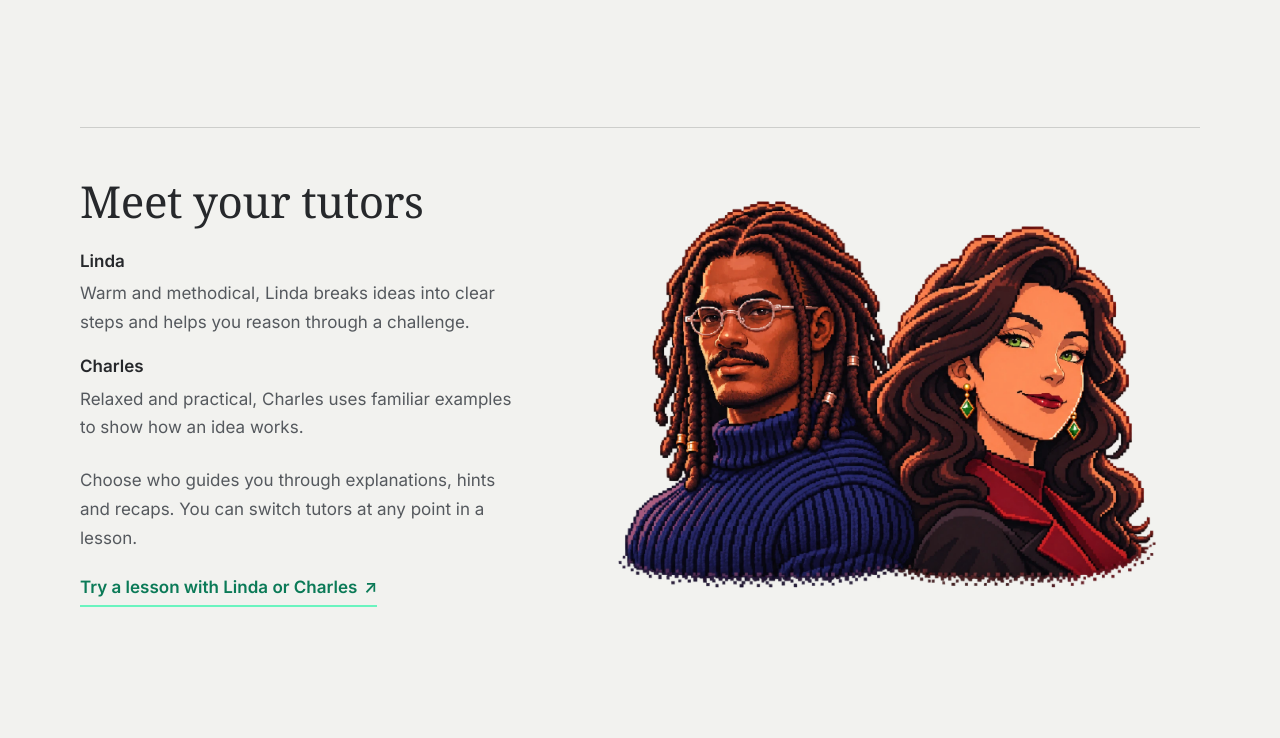
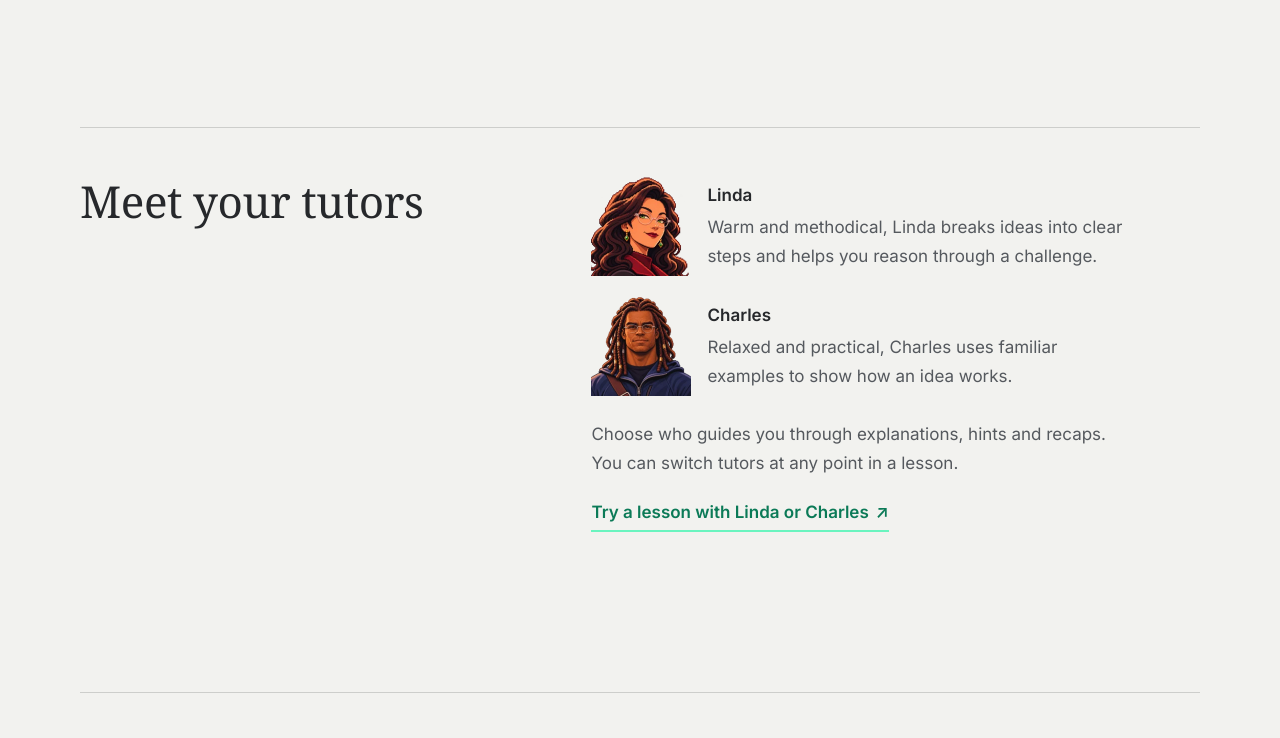
Before and after one commit to luishowin/lumino, a website: page index.html in a window 1280 px wide. Shown: the part 1360-2098 px from the top of the page. Drawn offline with Linux system fonts and the light colour scheme; a web font is replaced by a local one.

Commit message:
Introduce individual tutor portraits on the homepage

```diff
--- a/index.html
+++ b/index.html
@@ -152,17 +152,23 @@
   .section-intro + .section-intro { margin-top: 1rem; }
   .section-intro + .accordion { margin-top: 2rem; }
 
-  .tutor-portrait {
-    display: block;
-    width: min(100%, 38rem);
-    height: auto;
-    justify-self: center;
-    align-self: center;
+  .tutor-profiles {
+    display: grid;
+    gap: 1.25rem;
+    list-style: none;
+    margin: 0 0 1.5rem;
+    padding: 0;
+    max-width: 34rem;
   }
-  .tutor-profiles { margin: 0 0 1.5rem; }
-  .tutor-profiles dt { font-weight: 600; }
-  .tutor-profiles dd { margin: .2rem 0 0; color: var(--charcoal-soft); }
-  .tutor-profiles dd + dt { margin-top: 1rem; }
+  .tutor-profile {
+    display: grid;
+    grid-template-columns: 100px minmax(0, 1fr);
+    gap: 1rem;
+    align-items: center;
+  }
+  .tutor-profile img { display: block; width: 100%; height: auto; }
+  .tutor-profile h3 { margin: 0; font-size: 1em; font-weight: 600; }
+  .tutor-profile p { margin: .2rem 0 0; color: var(--charcoal-soft); }
   .tutor-intro .text-link { margin-top: 1.25rem; }
 
   /* Accordion (native details/summary: keyboard and screen-reader support built in) */
@@ -219,12 +225,6 @@
 
   @media (min-width: 52rem) {
     .section { grid-template-columns: minmax(0, 5fr) minmax(0, 7fr); align-items: start; }
-    .tutor-section .tutor-portrait { grid-column: 2; grid-row: 1 / span 2; }
-  }
-
-  @media (width < 52rem) {
-    .tutor-section { row-gap: 2.5rem; }
-    .tutor-section .tutor-portrait { width: min(80%, 30.4rem); }
   }
 
   @media (max-width: 30rem) {
@@ -283,18 +283,25 @@
       </div>
     </section>
 
-    <section class="section tutor-section" aria-labelledby="meet-tutors">
+    <section class="section" aria-labelledby="meet-tutors">
       <h2 id="meet-tutors" class="reveal" style="--i:0">Meet your tutors</h2>
-      <img class="tutor-portrait reveal" style="--i:1" src="assets/lumino-tutors.webp?v=2"
-        width="1536" height="1024" alt="Pixel-art portrait of Charles on the left and Linda on the right, standing back to back"
-        loading="lazy" decoding="async">
-      <div class="tutor-intro reveal" style="--i:2">
-        <dl class="tutor-profiles">
-          <dt>Linda</dt>
-          <dd>Warm and methodical, Linda breaks ideas into clear steps and helps you reason through a challenge.</dd>
-          <dt>Charles</dt>
-          <dd>Relaxed and practical, Charles uses familiar examples to show how an idea works.</dd>
-        </dl>
+      <div class="tutor-intro reveal" style="--i:1">
+        <ul class="tutor-profiles" role="list">
+          <li class="tutor-profile">
+            <img src="assets/lumino-linda.webp" width="100" height="100" alt="" loading="lazy" decoding="async">
+            <div>
+              <h3>Linda</h3>
+              <p>Warm and methodical, Linda breaks ideas into clear steps and helps you reason through a challenge.</p>
+            </div>
+          </li>
+          <li class="tutor-profile">
+            <img src="assets/lumino-charles.webp" width="100" height="100" alt="" loading="lazy" decoding="async">
+            <div>
+              <h3>Charles</h3>
+              <p>Relaxed and practical, Charles uses familiar examples to show how an idea works.</p>
+            </div>
+          </li>
+        </ul>
         <p class="section-intro">Choose who guides you through explanations, hints and recaps. You can switch tutors at any point in a lesson.</p>
         <a class="text-link" href="lumino-app/">Try a lesson with Linda or Charles</a>
       </div>
--- a/sw.js
+++ b/sw.js
@@ -1,9 +1,9 @@
-const CACHE = "lumino-v14";
+const CACHE = "lumino-v15";
 const ASSETS = [
   "./", "./index.html", "./lumino-app/", "./lumino-app/index.html", "./learn.html", "./about.html",
   "./styles.css", "./landing.css", "./app.js?v=12", "./manifest.webmanifest",
   "./assets/lumino-preview.png", "./assets/lumino-favicon.png", "./assets/lumino-fire-hydrant.webp",
-  "./assets/lumino-tutors.webp?v=2",
+  "./assets/lumino-linda.webp", "./assets/lumino-charles.webp",
   "./tutor/tutor.css", "./tutor/components.mjs", "./tutor/dialogue.mjs",
   "./tutor/assets/linda.webp", "./tutor/assets/charles.webp",
 ];
```
Also changed, not shown: README.md, assets/lumino-charles.webp (added), assets/lumino-linda.webp (added), assets/lumino-tutors.webp (deleted).
